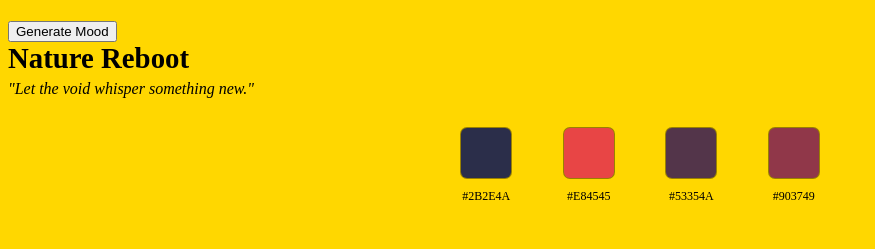
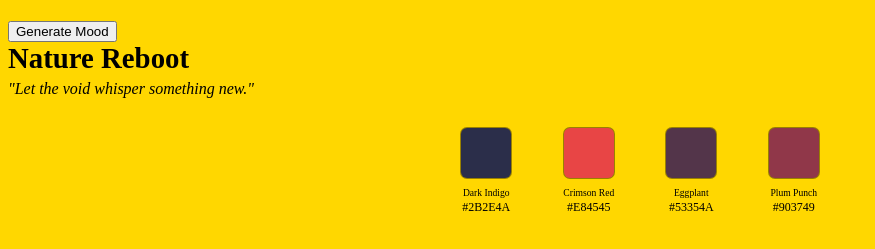
Before and after one commit to timsalzer8/moodboard_generator, a plain HTML site: page index.html in a window 1280 px wide. Both pictures are taken after a click on the button "Generate Mood". Shown: the part 59-308 px from the top of the page, without its empty margins (0-875 px from the left). Drawn offline with Linux system fonts and the light colour scheme.

Commit message:
color names

```diff
--- a/index.html
+++ b/index.html
@@ -11,6 +11,6 @@
     <button id="generateBtn">Generate Mood</button>
 <div id="moodText" class="fade-in show">Your mood will appear here...</div>
 <div id="colorPalette"></div>
-<script src="script.js"></script>
+<script defer src="script.js"></script>
 </body>
 </html>
--- a/script.js
+++ b/script.js
@@ -36,6 +36,44 @@ const colorPalettes = [
     ["#A0E7E5", "#B4F8C8", "#FBE7C6", "#FFAEBC", "#CDB4DB"]
   ];
 
+const colorNameMap = {
+    "#2B2E4A": "Dark Indigo",
+    "#E84545": "Crimson Red",
+    "#903749": "Plum Punch",
+    "#53354A": "Eggplant",
+    "#FFD700": "Gold",
+
+    "#FCE38A": "Vanilla Cream",
+    "#F38181": "Blush",
+    "#EAFFD0": "Mint Ice",
+    "#95E1D3": "Seafoam",
+    "#FFB6B9": "Cotton Candy",
+
+    "#3A506B": "Deep Ocean",
+    "#5BC0BE": "Teal Mist",
+    "#6FFFE9": "Electric Aqua",
+    "#1C2541": "Midnight Navy",
+    "#FFD6FF": "Lilac Snow",
+
+    "#D8E2DC": "Soft Pink",
+    "#FFE5D9": "Peach Cream",
+    "#FFCAD4": "Rose Quartz",
+    "#F4ACB7": "Pastel Coral",
+    "#A9DEF9": "Baby Blue",
+
+    "#FFADAD": "Soft Rose",
+    "#FFD6A5": "Apricot",
+    "#FDFFB6": "Lemon Meringue",
+    "#CAFFBF": "Pistachio",
+    "#9BF6FF": "Sky Ice",
+
+    "#A0E7E5": "Tropical Aqua",
+    "#B4F8C8": "Mint Sorbet",
+    "#FBE7C6": "Vanilla Peach",
+    "#FFAEBC": "Strawberry Milk",
+    "#CDB4DB": "Lavender Fog"
+};
+
 button.addEventListener("click", function () {
     const randomIndex = Math.floor(Math.random() * moods.length);
     const selectedMood = moods[randomIndex];
@@ -65,7 +103,11 @@ const paletteContainer = document.getElementById("colorPalette");
     paletteContainer.innerHTML = "";
 
     paletteColors.forEach(color => {
+        const colorWrapper = document.createElement("div");
         const colorBox = document.createElement("div");
+        colorWrapper.style.display = "inline-block";
+        colorWrapper.style.margin = "5px";
+        colorWrapper.style.textAlign = "center";
         colorBox.classList.add("colorBox");
         colorBox.style.backgroundColor = color;
         colorBox.style.width = "50px";
@@ -75,6 +117,14 @@ const paletteContainer = document.getElementById("colorPalette");
         colorBox.style.borderRadius = "6px";
         colorBox.title = color;
         colorBox.style.boxShadow = "0 0 0 1px rgba(0,0,0,0.4)";
+
+        const colorName = colorNameMap[color.toUpperCase()] || "Unknown Color";
+
+        const nameTag = document.createElement("p");
+        nameTag.textContent = colorName;
+        nameTag.style.fontSize = "0.6rem";
+        nameTag.style.margin = "0";
+        nameTag.style.textAlign = "center";
 
         const colorLabel = document.createElement("p");
         colorLabel.textContent = color;
@@ -101,14 +151,11 @@ const paletteContainer = document.getElementById("colorPalette");
             copyToClipboard(color, colorLabel);
         });
 
-        const colorWrapper = document.createElement("div");
-        colorWrapper.style.display = "inline-block";
-        colorWrapper.style.margin = "5px";
-        colorWrapper.style.textAlign = "center";
-
         colorWrapper.appendChild(colorBox);
+        colorWrapper.appendChild(nameTag);
         colorWrapper.appendChild(colorLabel);
         paletteContainer.appendChild(colorWrapper);
+
     });
 
     document.body.style.backgroundColor = bgColor;
```
